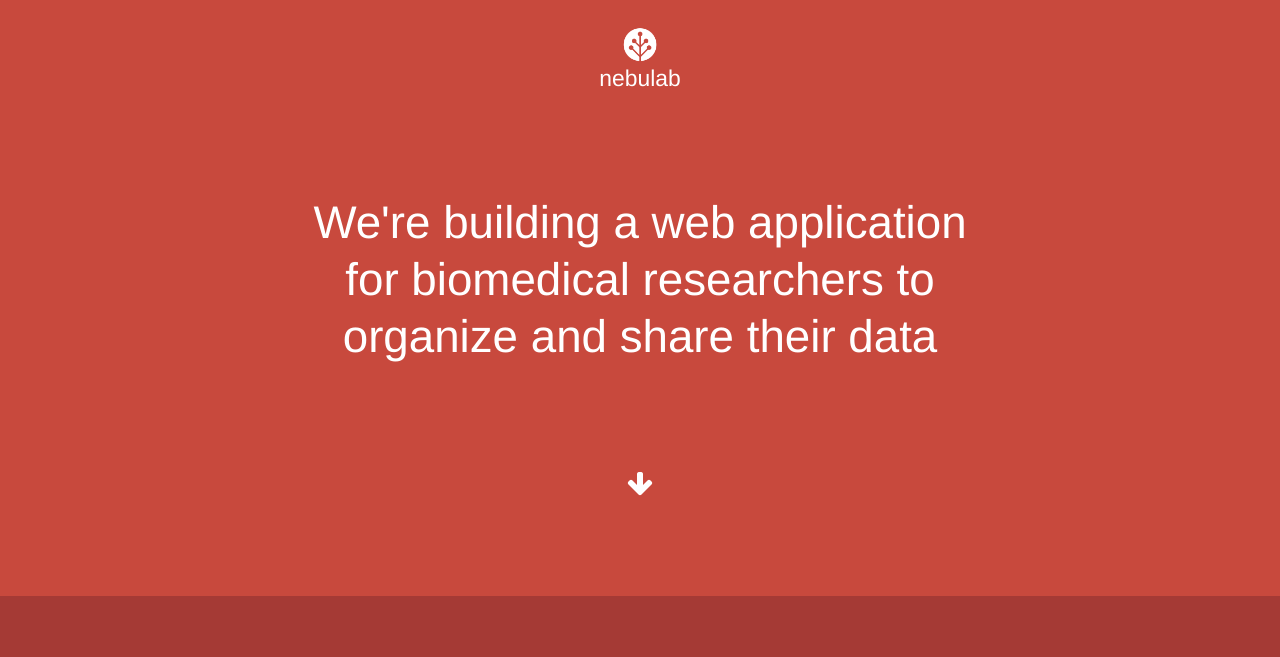
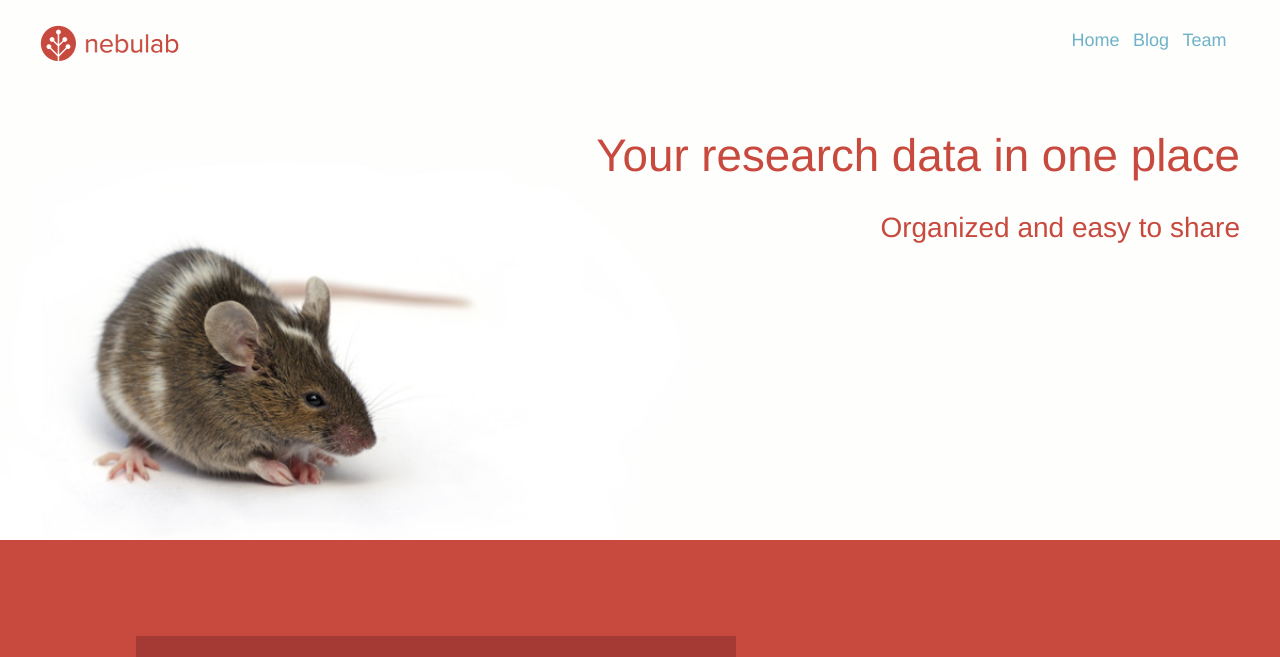
Before and after one commit to lesssliemarie/nebulab-landing-page, a plain HTML site: page index.html in a window 1280 px wide. Shown: the top 657 px of the page. Drawn offline with nearby package versions, Linux system fonts and the light colour scheme.

Commit message:
Playing with different/new layouts and content

```diff
--- a/index.html
+++ b/index.html
@@ -39,20 +39,29 @@
 
 <body class="home">
 
-		<div class="superhero-background">
+		<div class="hero-background">
 			<header role="banner">
-				<div class="wrapper clear">
-					<a class="logo" href="/"><img src="images/mark.png">nebulab</a>
+				<div class="wrapper">
+					<a class="logo pull-left" href="/"><img src="images/red_identity_horizontal@2x.png"></a>
+
+					<nav class="main-nav pull-right">
+						<ul>
+							<li><a href="#">Home</a></li>
+							<li><a href="#">Blog</a></li>
+							<li><a href="#">Team</a></li>
+						</ul>
+					</nav>
 				</div>
 			</header>
 
-			<div class="superhero-valueprop">
+			<div class="hero-valueprop">
 				<div class="wrapper">
-					<div class="superhero-content">
+					<div class="hero-content">
 
-						<h1>We're building a web application for biomedical researchers to organize and share their data</h1>
+						<h1>Your research data in one place</h1>
+						<h2>Organized and easy to share</h2>
 
-						<h2 class="learn-more"><i class="fa fa-arrow-down"></i></h2>
+						<!-- <h2 class="learn-more"><i class="fa fa-arrow-down"></i></h2> -->
 
 					</div>
 				</div>
@@ -62,28 +71,6 @@
 		<div role="main">
 
 				<div class="slides clear">
-					<div class="slide slide-b">
-						<div class="slide-content slide-content-left">
-							<div class="wrapper">
-								<p>Global research spending is now $1.6 trillion dollars per year while the number of new treatments produced annually has dropped 80-fold</p>
-								<figure>
-									<img src="images/slide-1-deck-01.svg">
-								</figure>
-							</div>
-						</div>
-					</div>
-
-					<div class="slide slide-a">
-						<div class="slide-content">
-							<div class="wrapper">
-								<h1 class="big-text">WHY?</h1>
-								<p>Our scientific research process is broken and working in silos</p>
-							</div>
-						</div>
-					</div>
-				</div>
-
-				<div class="slides clear red-bkgrnd">
 					<div class="wrapper">
 
 						<div class="half-slide">
--- a/style.css
+++ b/style.css
@@ -117,13 +117,16 @@ blockquote, q {
 
 ----------------------------------------------------------------------------*/
 
-body {
-	background-color: #4e4e4e;
-}
 .wrapper {
 	margin: 0 auto;
-	max-width: 64em;
+	max-width: 75em;
 	position: relative;
+}
+.pull-right {
+	float: right;
+}
+.pull-left {
+	float: left;
 }
 
 
@@ -266,19 +269,20 @@ header[role=banner] {
 	position: relative;
 }
 a.logo {
+/*	color: #fff;*/
+	color: #c8493d;
+	font-size: 1.4285em;
 	text-decoration: none;
-	color: #fff;
-	font-size: 1.4285em;
-}
-.logo {
-	display: block;
-	margin: 0 auto;
-	text-align: center;
 }
 .logo img {
-	width: 40px;
-	height: 40px;
-	margin: 0 auto;
+/*	width: 100px;*/
+	width: 140px;
+/*	margin: 0 auto;*/
+}
+.main-nav li {
+	float: left;
+	list-style: none;
+	margin-right: 0.75em;
 }
 
 /*----------------------------------------------------------------------------
@@ -288,6 +292,7 @@ a.logo {
 ----------------------------------------------------------------------------*/
 
 footer[role=contentinfo] {
+	background-color: #4e4e4e;
 	padding: 1.875em 1.25em;
 	position: relative;
 }
@@ -297,7 +302,6 @@ footer[role=contentinfo] {
 .company-info p {
 	color: #7f7f7f;
 	font-size: 0.9375em;
-	text-align: center;
 }
 p.company-address {
 	padding-top: 3em;
@@ -305,32 +309,38 @@ p.company-address {
 
 /*----------------------------------------------------------------------------
 
-   Superhero Value Prop
+   Hero Value Prop
 
 ----------------------------------------------------------------------------*/
 
-.superhero-valueprop {
+.hero-background {
+	background-image: url(images/landing-page-hero-rat.jpg);
+	background-color: #fff;
+	background-size: cover;
+	background-repeat: no-repeat;
+/*	border-bottom: 8px solid #c8493d;*/
+	min-height: 33.75em;
 	overflow: hidden;
+	position: relative;
+}
+.hero-valueprop {
 	padding: 6% 1.25em;
 	position: relative;
 }
-.superhero-content {
-	max-width: 41em;
-	margin: 0 auto;
-	text-align: center;
+.hero-content {
+/*	max-width: 41em;*/
+/*	margin: 0 auto;*/
+/*	text-align: center;*/
+	text-align: right;
 }
-.superhero-valueprop h1,
-.superhero-valueprop p {
-	color: #fff;
+.hero-valueprop h1,
+.hero-valueprop h2,
+.hero-valueprop p {
+/*	color: #fff;*/
+	color: #c8493d;
 }
-.superhero-valueprop a.action-button {
+.hero-valueprop a.action-button {
 	font-size: 1.125em;
-}
-.superhero-background {
-	background-color: #c8493d;
-	background-size: cover;
-	overflow: hidden;
-	position: relative;
 }
 .learn-more {
 	margin-top: 15%;
@@ -342,6 +352,9 @@ p.company-address {
 
 ----------------------------------------------------------------------------*/
 
+.slides {
+	background-color: #c8493d;
+}
 .slide {
 	padding: 5% 1% 0;
 }
@@ -359,8 +372,8 @@ p.company-address {
 }
 .half-slide {
 	background-color: #a53a35;
-	border: 4px #c8493d solid;
 	padding: 8%;
+	margin: 8%;
 	text-align: center;
 }
 .half-slide img {
```
Also changed, not shown: images/landing-page-hero-rat.jpg (added), images/red_identity@2x.png (added), images/red_identity_horizontal@2x.png (added), images/red_mark@2x.png (added), images/white_identity@2x.png (added), images/white_mark@2x.png (added).
